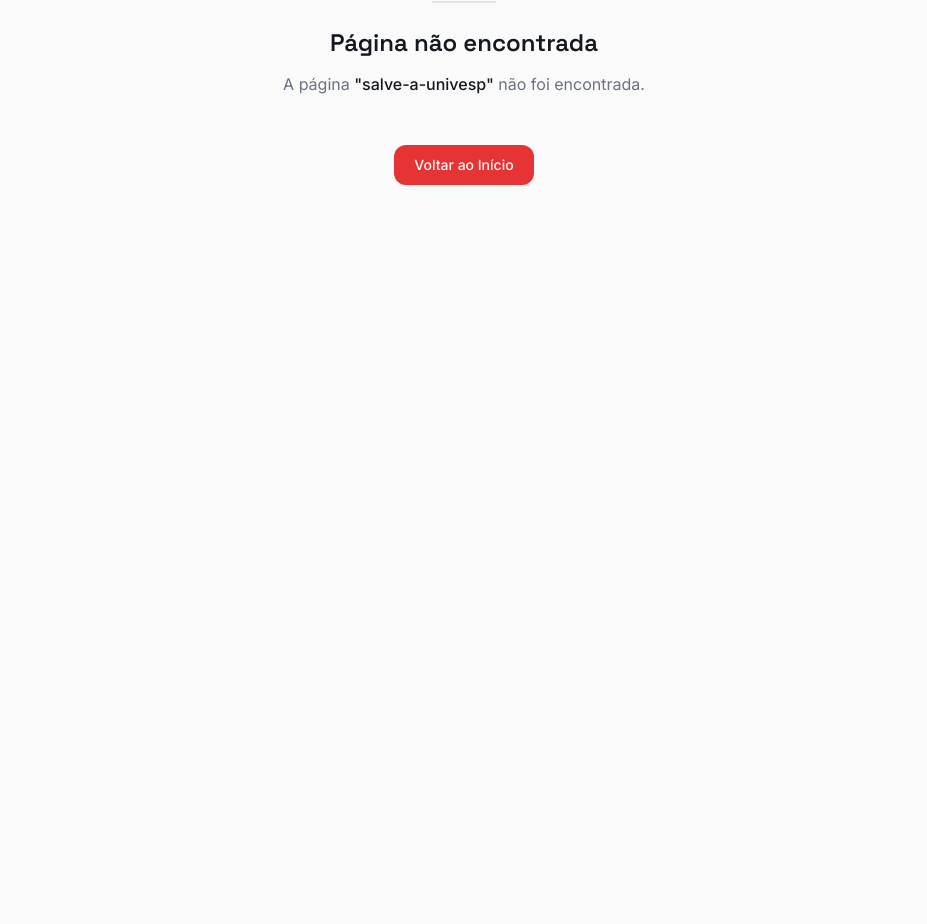
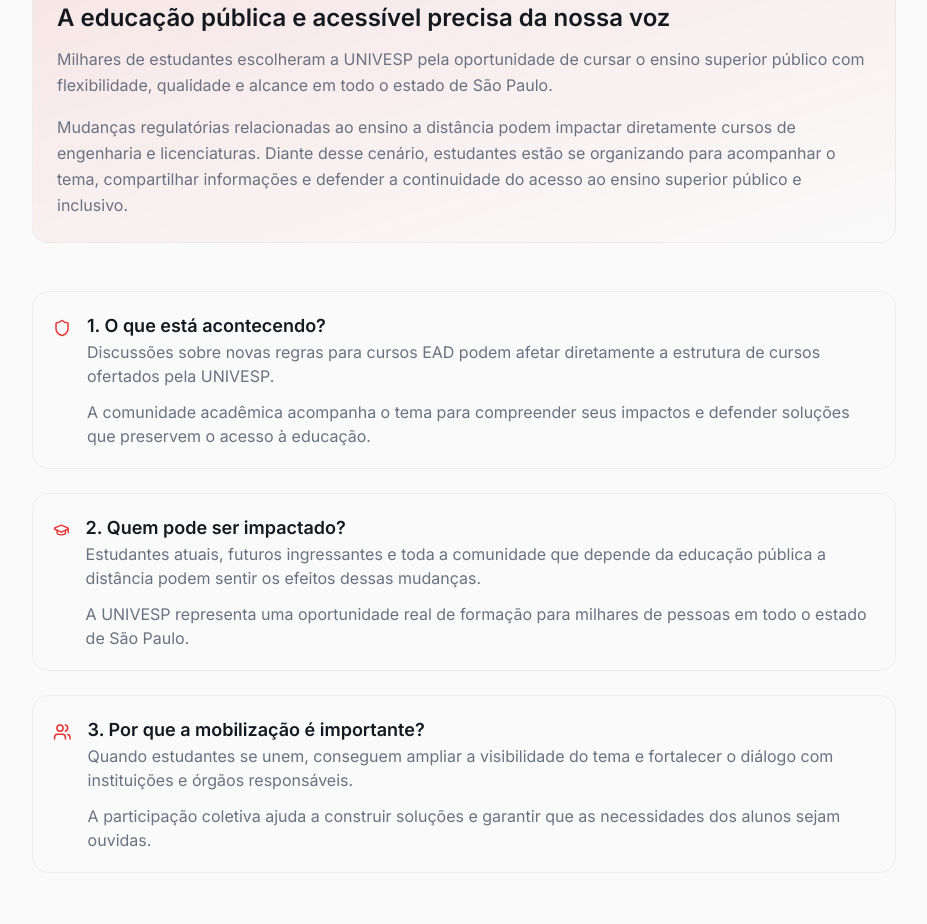
Before and after one commit to Joao-Eduardo-Alves/Tech-Hub-UNIVESP, a React (Vite) app: page /salve-a-univesp in a window 1280 px wide. Before the commit this address had no page. Shown: the part 347-1271 px from the top of the page, without its empty margins (176-1103 px from the left). Before the commit the page ends 800 px from the top, so only its background shows below. Built offline with nearby package versions, Linux system fonts and the light colour scheme.

Commit message:
feature(saveunivesp): adicionado pagina e links da campanha salve a univesp

```diff
--- a/src/App.jsx
+++ b/src/App.jsx
@@ -26,6 +26,7 @@
 import CyberArena from "./pages/CyberArena/CyberArena";
 import CtrlShape from "./pages/CtrlShape/CtrlShape";
 import ComoComprar from "./pages/produtos/ComoComprar";
+import SaveUnivesp from "./pages/SaveUnivesp/SaveUnivesp";
 
 const App = () => {
   return (
@@ -60,6 +61,7 @@
           <Route path="/dicaTrabalhoEstudo" element={<DicaTrabalhoEstudo />} />
           <Route path="/cyber-arena" element={<CyberArena />} />
           <Route path="/ctrl-shape" element={<CtrlShape />} />
+          <Route path="/salve-a-univesp" element={<SaveUnivesp />} />
           <Route path="/produtos/como-comprar/:tag" element={<ComoComprar />} />
         </Route>
         <Route path="*" element={<PageNotFound />} />
--- /dev/null
+++ b/src/pages/SaveUnivesp/SaveUnivesp.jsx
@@ -0,0 +1,223 @@
+import React from "react";
+import SectionHeader from "@/components/shared/SectionHeader";
+import { Button } from "@/components/ui/button";
+import {
+  Shield,
+  GraduationCap,
+  Users,
+  Megaphone,
+  Video,
+  MessageCircle,
+  CheckCircle,
+} from "lucide-react";
+
+export default function SaveUnivesp() {
+  const videoSrc = "/videos/saveunivesp.mp4";
+  const supportActions = [
+    "Assinar a petição online",
+    "Participar do grupo oficial",
+    "Compartilhar a campanha",
+    "Acompanhar atualizações",
+    "Convidar colegas da UNIVESP",
+    "Fortalecer a mobilização estudantil",
+  ];
+
+  return (
+    <div className="pt-24 pb-20">
+      <div className="container mx-auto px-4 max-w-4xl">
+        <SectionHeader
+          badge="Mobilização Estudantil"
+          title="Salve a UNIVESP"
+          description="Uma mobilização de estudantes em defesa da continuidade do ensino a distância nas engenharias e licenciaturas da UNIVESP."
+        />
+
+        <article className="mt-12 space-y-12">
+          {/* INTRODUÇÃO */}
+          <section className="bg-gradient-to-br from-primary/10 to-transparent p-6 rounded-2xl border border-border/50">
+            <h2 className="text-2xl font-semibold mb-3 text-foreground">
+              A educação pública e acessível precisa da nossa voz
+            </h2>
+
+            <p className="text-muted-foreground leading-relaxed">
+              Milhares de estudantes escolheram a UNIVESP pela oportunidade de
+              cursar o ensino superior público com flexibilidade, qualidade e
+              alcance em todo o estado de São Paulo.
+            </p>
+
+            <p className="text-muted-foreground leading-relaxed mt-4">
+              Mudanças regulatórias relacionadas ao ensino a distância podem
+              impactar diretamente cursos de engenharia e licenciaturas. Diante
+              desse cenário, estudantes estão se organizando para acompanhar o
+              tema, compartilhar informações e defender a continuidade do acesso
+              ao ensino superior público e inclusivo.
+            </p>
+          </section>
+
+          {/* CARDS */}
+          <div className="grid gap-6">
+            {/* O QUE ESTÁ ACONTECENDO */}
+            <div className="flex gap-4 p-5 rounded-2xl border border-border/50 hover:border-primary/20 transition">
+              <Shield className="text-primary mt-1" />
+
+              <div>
+                <h3 className="font-semibold text-lg text-foreground">
+                  1. O que está acontecendo?
+                </h3>
+
+                <p className="text-muted-foreground">
+                  Discussões sobre novas regras para cursos EAD podem afetar
+                  diretamente a estrutura de cursos ofertados pela UNIVESP.
+                </p>
+
+                <p className="text-muted-foreground mt-3">
+                  A comunidade acadêmica acompanha o tema para compreender seus
+                  impactos e defender soluções que preservem o acesso à
+                  educação.
+                </p>
+              </div>
+            </div>
+
+            {/* IMPACTADOS */}
+            <div className="flex gap-4 p-5 rounded-2xl border border-border/50 hover:border-primary/20 transition">
+              <GraduationCap className="text-primary mt-1" />
+
+              <div>
+                <h3 className="font-semibold text-lg text-foreground">
+                  2. Quem pode ser impactado?
+                </h3>
+
+                <p className="text-muted-foreground">
+                  Estudantes atuais, futuros ingressantes e toda a comunidade
+                  que depende da educação pública a distância podem sentir os
+                  efeitos dessas mudanças.
+                </p>
+
+                <p className="text-muted-foreground mt-3">
+                  A UNIVESP representa uma oportunidade real de formação para
+                  milhares de pessoas em todo o estado de São Paulo.
+                </p>
+              </div>
+            </div>
+
+            {/* MOBILIZAÇÃO */}
+            <div className="flex gap-4 p-5 rounded-2xl border border-border/50 hover:border-primary/20 transition">
+              <Users className="text-primary mt-1" />
+
+              <div>
+                <h3 className="font-semibold text-lg text-foreground">
+                  3. Por que a mobilização é importante?
+                </h3>
+
+                <p className="text-muted-foreground">
+                  Quando estudantes se unem, conseguem ampliar a visibilidade do
+                  tema e fortalecer o diálogo com instituições e órgãos
+                  responsáveis.
+                </p>
+
+                <p className="text-muted-foreground mt-3">
+                  A participação coletiva ajuda a construir soluções e garantir
+                  que as necessidades dos alunos sejam ouvidas.
+                </p>
+              </div>
+            </div>
+          </div>
+          {/* APOIO */}
+          <section>
+            <h2 className="text-2xl font-semibold mb-6 text-foreground">
+              Como apoiar a campanha
+            </h2>
+
+            <div className="grid sm:grid-cols-2 gap-4">
+              {supportActions.map((item) => (
+                <div
+                  key={item}
+                  className="flex items-center gap-3 p-4 rounded-xl border border-border/50 bg-card"
+                >
+                  <CheckCircle className="text-primary w-5 h-5" />
+                  <span className="text-foreground font-medium">{item}</span>
+                </div>
+              ))}
+            </div>
+          </section>
+
+          {/* VÍDEO */}
+          <section className="p-6 rounded-2xl border border-border/50 bg-card">
+            <h2 className="text-2xl font-semibold mb-4 text-foreground">
+              Entenda a situação
+            </h2>
+
+            <p className="text-muted-foreground leading-relaxed mb-6">
+              Assista ao vídeo preparado pelo fundador do movimento ABE BRASIL e
+              ativista do movimento SOS UNIVESP "Ricardo Holz" para compreender
+              melhor o contexto, os possíveis impactos e as ações que estão
+              sendo realizadas pela comunidade estudantil.
+            </p>
+
+            <div className="mt-6 flex justify-center">
+              <div className="inline-block max-w-[420px] rounded-lg overflow-hidden bg-black">
+                <video
+                  src={videoSrc}
+                  controls
+                  playsInline
+                  className="block w-full h-auto"
+                >
+                  Seu navegador não suporta reprodução de vídeo.
+                </video>
+              </div>
+            </div>
+          </section>
+
+          <section className="p-8 rounded-2xl border border-primary/30 bg-primary/10 shadow-lg shadow-primary/10">
+            <div className="flex flex-col gap-6">
+              <div>
+                <h2 className="text-3xl font-semibold mb-3 text-foreground">
+                  Assine a petição agora
+                </h2>
+                <p className="text-muted-foreground leading-relaxed max-w-3xl">
+                  Assine a petição oficial para mostrar seu apoio à continuidade
+                  do ensino a distância na UNIVESP e fortalecer a mobilização
+                  estudantil. Esse é o principal passo para ampliar nossa voz e
+                  garantir que a causa chegue aos responsáveis.
+                </p>
+              </div>
+
+              <div>
+                <Button className="h-14 rounded-full px-8 text-base" asChild>
+                  <a
+                    href="https://sosunivesp.com.br"
+                    target="_blank"
+                    rel="noopener noreferrer"
+                  >
+                    Assinar petição
+                  </a>
+                </Button>
+              </div>
+            </div>
+          </section>
+          <section className="p-6 rounded-2xl border border-border/50 bg-card">
+            <h2 className="text-2xl font-semibold mb-4 text-foreground">
+              Participe do movimento
+            </h2>
+
+            <p className="text-muted-foreground leading-relaxed mb-6">
+              Entre no grupo oficial para acompanhar atualizações, ações
+              coletivas, comunicados importantes e formas de contribuir com a
+              mobilização.
+            </p>
+
+            <Button asChild>
+              <a
+                href="https://chat.whatsapp.com/EwkFOqofC7n7GcOoGW3ORd"
+                target="_blank"
+                rel="noopener noreferrer"
+              >
+                <MessageCircle className="mr-2 h-4 w-4" />
+                Entrar no grupo oficial
+              </a>
+            </Button>
+          </section>
+        </article>
+      </div>
+    </div>
+  );
+}
```
Also changed, not shown: 1 other file (tests, documents, lock files or other folders).
